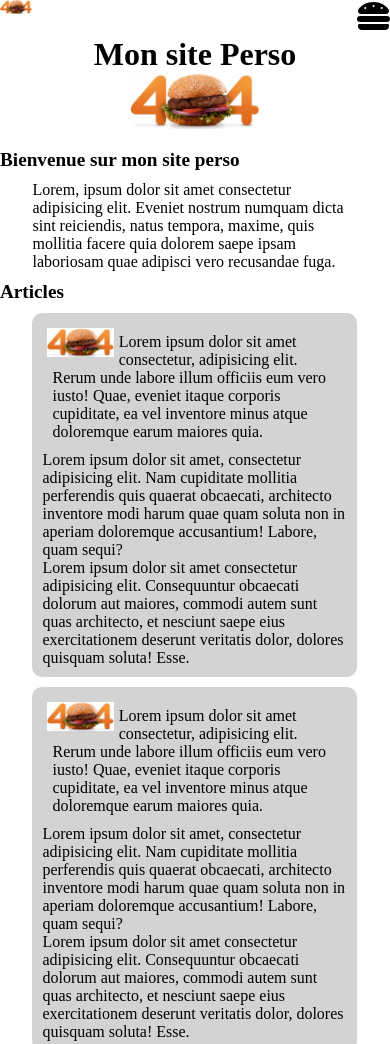
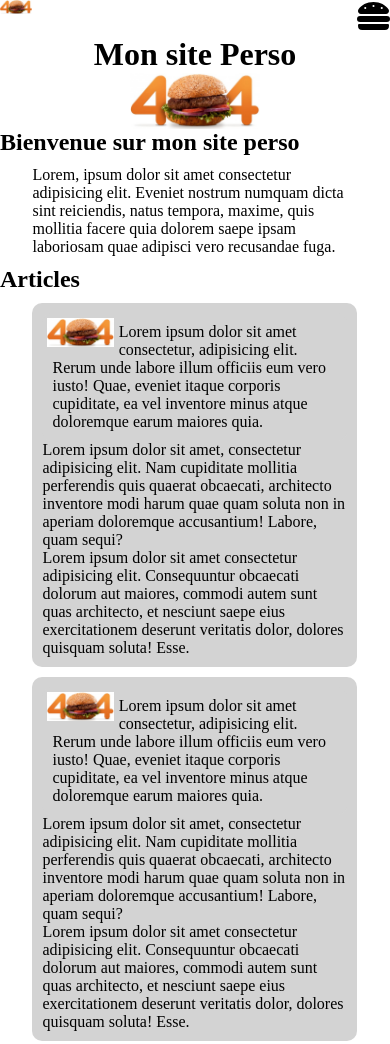
Before and after one commit to Prolapsus/ExosResponsive, a plain HTML site: page pages/grille.html in a window 390 px wide. Shown: the top 1044 px of the page. Drawn offline with Linux system fonts and the light colour scheme.

Commit message:
Exo grille terminé

```diff
--- a/assets/style/grille.css
+++ b/assets/style/grille.css
@@ -7,7 +7,7 @@
     padding: 0;
     box-sizing: border-box;
 }
-h1{
+h1 {
     text-align: center;
 }
 /* Oui j'ai mis un text-align à la place d'utiliser les colonnes parce que le déclagae au fur et a mesure des modifs de résolution fait vraiment moche, même en ajoutant encore plus de break-points */
@@ -19,14 +19,13 @@ a {
 }
 a:hover {
     background-color: lightgrey;
-    box-shadow: rgba(0, 0, 0, 0.25) 0px 54px 55px, rgba(0, 0, 0, 0.12) 0px -12px 30px, rgba(0, 0, 0, 0.12) 0px 4px 6px, rgba(0, 0, 0, 0.17) 0px 12px 13px, rgba(0, 0, 0, 0.09) 0px -3px 5px;;
+    box-shadow: rgba(0, 0, 0, 0.25) 0px 54px 55px, rgba(0, 0, 0, 0.12) 0px -12px 30px, rgba(0, 0, 0, 0.12) 0px 4px 6px, rgba(0, 0, 0, 0.17) 0px 12px 13px, rgba(0, 0, 0, 0.09) 0px -3px 5px;
 }
 a {
     visibility:hidden;
 }
-h2 {
-    font-size: 1.2em;
-}
+/* Pour que mon a soit toujours présent et me serve de "marge gratuitement" */
+
 article :nth-child(2) {
     background-color: lightgrey;
     border-radius: 10px;
--- a/pages/grille.html
+++ b/pages/grille.html
@@ -13,7 +13,7 @@
         <header>
             <div class="col col-sm-12 col-md-12 col-lg-12">
             </div>
-            <div class="row suppress900">
+            <div class="suppress900">
                 <img class="col col-xs-1 col-sm-1" src="../assets/img/404.jpg" alt="erreur 404 avec le zéro en forme de burger">
                 <div class="col col-xs-10">
                 </div>
@@ -22,12 +22,10 @@
             <h1>Mon site Perso</h1>
             <div class="col col-sm-12 col-md-12 col-lg-12">
             </div>
-            <div class="row">
-                <div class="col col-xs-4 col-sm-4 col-md-5 col-lg-5">
-                </div>
-                <img class="col col-xs-4 col-sm-4 col-md-2 col-lg-2" src="../assets/img/404.jpg" alt="erreur 404 avec le zéro en forme de burger">
-                <div class="col col-xs-4 col-sm-4 col-md-5 col-lg-5">
-                </div>
+            <div class="col col-xs-4 col-sm-4 col-md-5 col-lg-5">
+            </div>
+            <img class="col col-xs-4 col-sm-4 col-md-2 col-lg-2" src="../assets/img/404.jpg" alt="erreur 404 avec le zéro en forme de burger">
+            <div class="col col-xs-4 col-sm-4 col-md-5 col-lg-5">
             </div>
             <div class="col col-sm-12 col-md-12 col-lg-12">
             </div>
@@ -129,7 +127,7 @@
             </section>
         </main>
         <footer>
-            &copy; By Ouam &copy;
+            &copy; By Ouam 2022 &copy;
         </footer>
     </div>
 </body>
```
